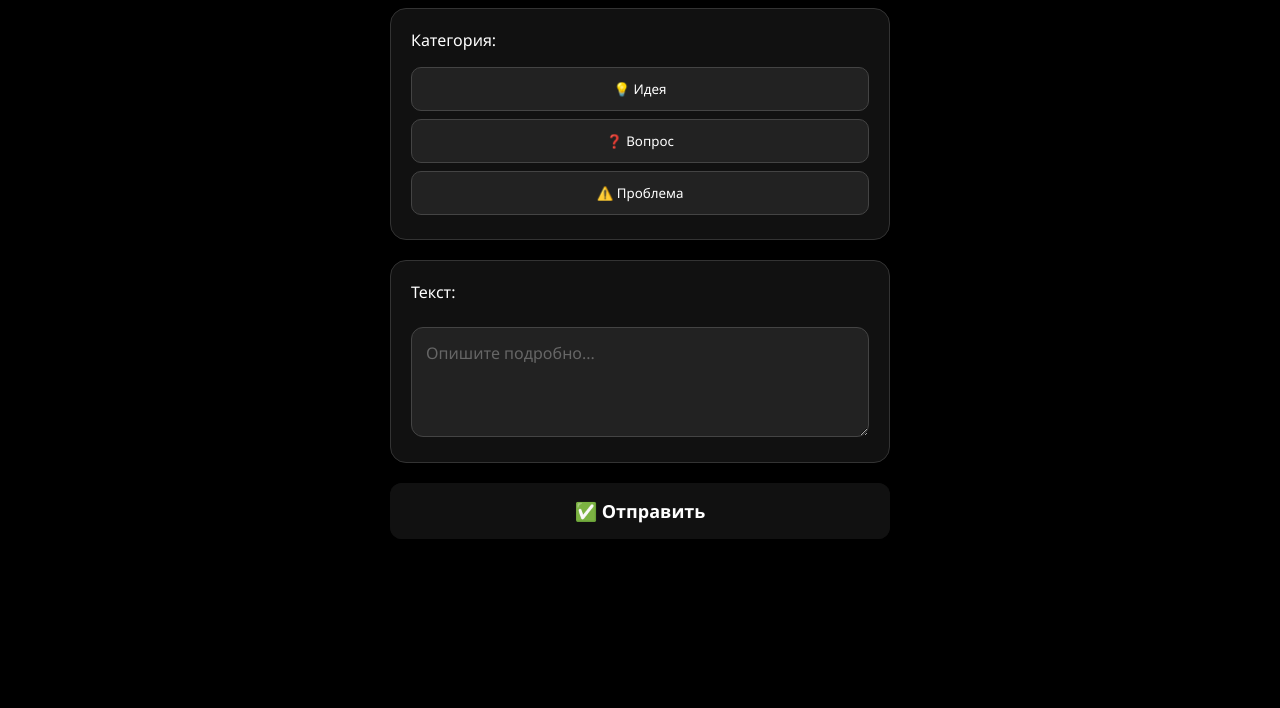
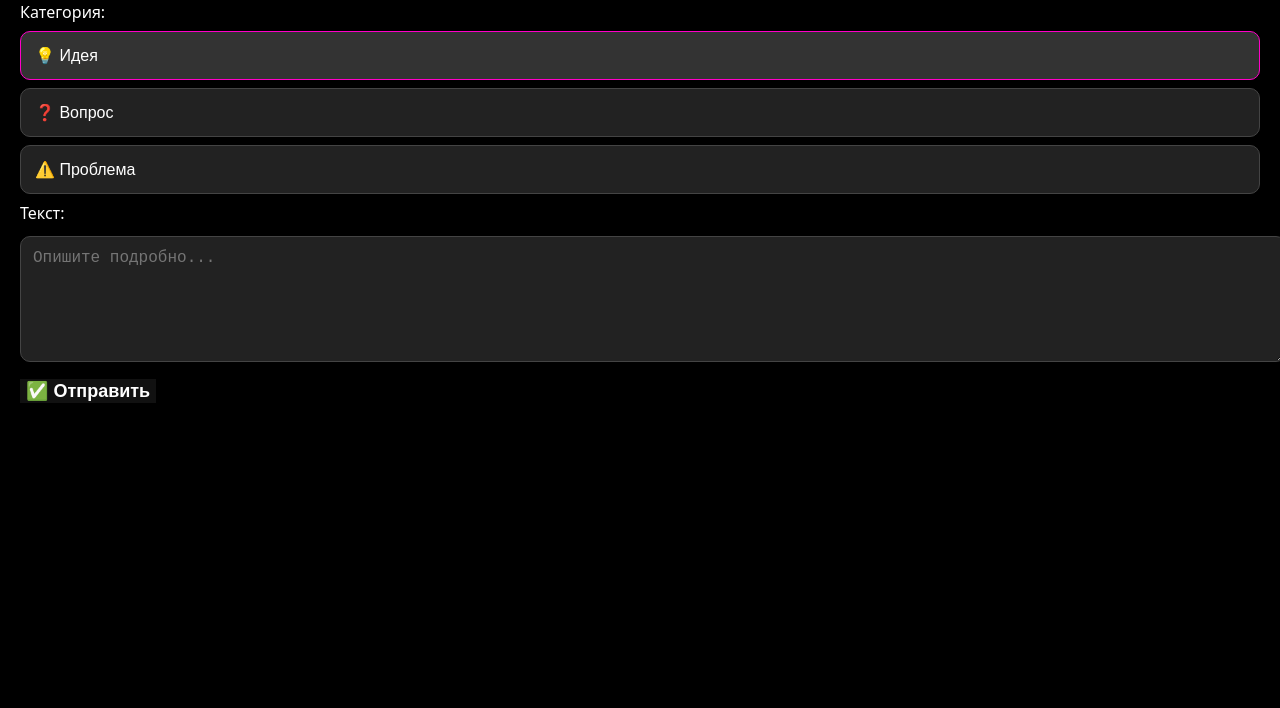
Before and after one commit to onemore2/school-mini-app, a plain HTML site: page index.html in a window 1280 px wide. Shown: the part 92-800 px from the top of the page. Drawn offline with Linux system fonts and the light colour scheme.

Commit message:
Update index.html

```diff
--- a/index.html
+++ b/index.html
@@ -5,168 +5,132 @@
   <meta name="viewport" content="width=device-width, initial-scale=1.0, viewport-fit=cover" />
   <title>Школьный Чат</title>
   <script src="https://telegram.org/js/telegram-web-app.js"></script>
-  <link rel="stylesheet" href="https://cdnjs.cloudflare.com/ajax/libs/font-awesome/6.5.0/css/all.min.css" />
   <style>
-    :root {
-      --bg: #000;
-      --card-bg: #111;
-      --text: #fff;
-      --border: #333;
+    body {
+      margin: 0;
+      padding: 20px;
+      background: #000;
+      color: #fff;
+      font-family: system-ui, sans-serif;
     }
-    * {
-      margin: 0;
-      padding: 0;
-      box-sizing: border-box;
-      font-family: 'Segoe UI', system-ui, sans-serif;
-    }
-    html, body {
-      background: var(--bg);
-      color: var(--text);
-      padding: 20px 16px;
-      max-width: 100vw;
-      overflow-x: hidden;
-    }
-    .container {
-      max-width: 500px;
-      margin: 0 auto;
-    }
-    .header {
+    h1 {
       text-align: center;
       margin-bottom: 24px;
+      font-size: 24px;
     }
-    .header h1 {
-      font-size: 26px;
-      margin-bottom: 6px;
-      background: linear-gradient(90deg, #ff0000, #fffb00, #00ffd5, #002bff, #ff00c8);
-      -webkit-background-clip: text;
-      -webkit-text-fill-color: transparent;
-      background-clip: text;
+    .btn {
+      display: block;
+      width: 100%;
+      padding: 14px;
+      margin: 8px 0;
+      background: #222;
+      color: white;
+      border: 1px solid #444;
+      border-radius: 10px;
+      font-size: 16px;
+      cursor: pointer;
+      text-align: left;
     }
-    .section {
-      background: var(--card-bg);
-      border-radius: 16px;
-      padding: 20px;
-      margin-bottom: 20px;
-      border: 1px solid #333;
+    .btn.active {
+      background: #333;
+      border-color: #ff00c8;
     }
     textarea {
       width: 100%;
-      min-height: 110px;
-      padding: 14px;
-      border: 1px solid #444;
-      border-radius: 12px;
-      font-size: 16px;
+      min-height: 100px;
+      padding: 12px;
+      margin: 12px 0;
       background: #222;
       color: white;
+      border: 1px solid #444;
+      border-radius: 10px;
+      font-size: 16px;
       resize: vertical;
-      margin-top: 12px;
     }
-    textarea::placeholder {
-      color: #666;
+    #send {
+      background: #111;
+      color: white;
+      border: none;
+      font-weight: bold;
+      font-size: 18px;
     }
-    .send-btn {
-      width: 100%;
-      height: 56px;
-      border: none;
-      outline: none;
-      color: #fff;
-      background: #111;
-      cursor: pointer;
-      position: relative;
-      z-index: 0;
-      border-radius: 12px;
-      font-size: 18px;
-      font-weight: 600;
-    }
-    .send-btn:before {
-      content: '';
-      background: linear-gradient(45deg, #ff0000, #ff7300, #fffb00, #48ff00, #00ffd5, #002bff, #7a00ff, #ff00c8, #ff0000);
-      position: absolute;
-      top: -2px;
-      left: -2px;
-      background-size: 400%;
-      z-index: -1;
-      filter: blur(5px);
-      width: calc(100% + 4px);
-      height: calc(100% + 4px);
-      animation: glowing 20s linear infinite;
-      opacity: 0;
-      transition: opacity 0.3s ease-in-out;
-      border-radius: 12px;
-    }
-    .send-btn:hover:before {
-      opacity: 1;
-    }
-    .send-btn:after {
-      z-index: -1;
-      content: '';
-      position: absolute;
-      width: 100%;
-      height: 100%;
-      background: #111;
-      left: 0;
-      top: 0;
-      border-radius: 12px;
-    }
-    @keyframes glowing {
-      0% { background-position: 0 0; }
-      50% { background-position: 400% 0; }
-      100% { background-position: 0 0; }
+    #send:hover {
+      opacity: 0.9;
     }
   </style>
 </head>
 <body>
-  <div class="container">
-    <div class="header">
   <h1>📨 Школьный Чат</h1>
+
+  <div>
+    <div>Категория:</div>
+    <button id="idea" class="btn active">💡 Идея</button>
+    <button id="question" class="btn">❓ Вопрос</button>
+    <button id="complaint" class="btn">⚠️ Проблема</button>
   </div>
 
-    <div class="section">
-      <div style="font-size:16px;margin-bottom:12px;">Категория:</div>
-      <button id="idea" style="width:100%;padding:12px;background:#222;border:1px solid #444;border-radius:10px;color:#fff;margin:4px 0;">💡 Идея</button>
-      <button id="question" style="width:100%;padding:12px;background:#222;border:1px solid #444;border-radius:10px;color:#fff;margin:4px 0;">❓ Вопрос</button>
-      <button id="complaint" style="width:100%;padding:12px;background:#222;border:1px solid #444;border-radius:10px;color:#fff;margin:4px 0;">⚠️ Проблема</button>
-    </div>
-
-    <div class="section">
-      <div style="font-size:16px;margin-bottom:12px;">Текст:</div>
+  <div>
+    <div>Текст:</div>
     <textarea id="text" placeholder="Опишите подробно..."></textarea>
   </div>
 
-    <button id="send" class="send-btn">✅ Отправить</button>
-  </div>
+  <button id="send">✅ Отправить</button>
 
   <script>
-    if (typeof Telegram !== 'undefined' && Telegram.WebApp) {
+    // Инициализация Telegram WebApp
+    if (window.Telegram && Telegram.WebApp) {
       Telegram.WebApp.ready();
       Telegram.WebApp.expand();
     }
 
     let category = 'idea';
-    document.getElementById('idea').addEventListener('pointerup', () => category = 'idea');
-    document.getElementById('question').addEventListener('pointerup', () => category = 'question');
-    document.getElementById('complaint').addEventListener('pointerup', () => category = 'complaint');
 
+    // Обработка выбора категории
+    document.getElementById('idea').addEventListener('pointerup', () => {
+      category = 'idea';
+      document.querySelectorAll('.btn').forEach(b => b.classList.remove('active'));
+      document.getElementById('idea').classList.add('active');
+    });
+
+    document.getElementById('question').addEventListener('pointerup', () => {
+      category = 'question';
+      document.querySelectorAll('.btn').forEach(b => b.classList.remove('active'));
+      document.getElementById('question').classList.add('active');
+    });
+
+    document.getElementById('complaint').addEventListener('pointerup', () => {
+      category = 'complaint';
+      document.querySelectorAll('.btn').forEach(b => b.classList.remove('active'));
+      document.getElementById('complaint').classList.add('active');
+    });
+
+    // Генерация анонимного ID
     let anonId = localStorage.getItem('anonId');
     if (!anonId) {
-      const chars = 'ABCDEFGHIJKLMNOPQRSTUVWXYZ012345';
-      anonId = 'STU-' + Array.from({length:6}, () => chars[Math.random() * chars.length | 0]).join('');
+      const chars = 'ABCDEFGHIJKLMNOPQRSTUVWXYZ0123456789';
+      anonId = 'STU-' + Array.from({length: 6}, () => chars[Math.floor(Math.random() * chars.length)]).join('');
       localStorage.setItem('anonId', anonId);
     }
 
+    // Отправка
     document.getElementById('send').addEventListener('pointerup', () => {
       const text = document.getElementById('text').value.trim();
       if (!text) {
-        if (Telegram?.WebApp) Telegram.WebApp.showAlert('Введите текст!');
+        if (Telegram?.WebApp) {
+          Telegram.WebApp.showAlert('Пожалуйста, введите текст.');
+        }
         return;
       }
-      if (Telegram?.WebApp) {
-        Telegram.WebApp.sendData(JSON.stringify({
+
+      const data = {
         action: 'submit',
         anonymous_id: anonId,
         type: category,
         text: text
-        }));
+      };
+
+      if (Telegram?.WebApp) {
+        Telegram.WebApp.sendData(JSON.stringify(data));
       }
     });
   </script>
```
Lines whose indentation alone changed are shown as unchanged.
